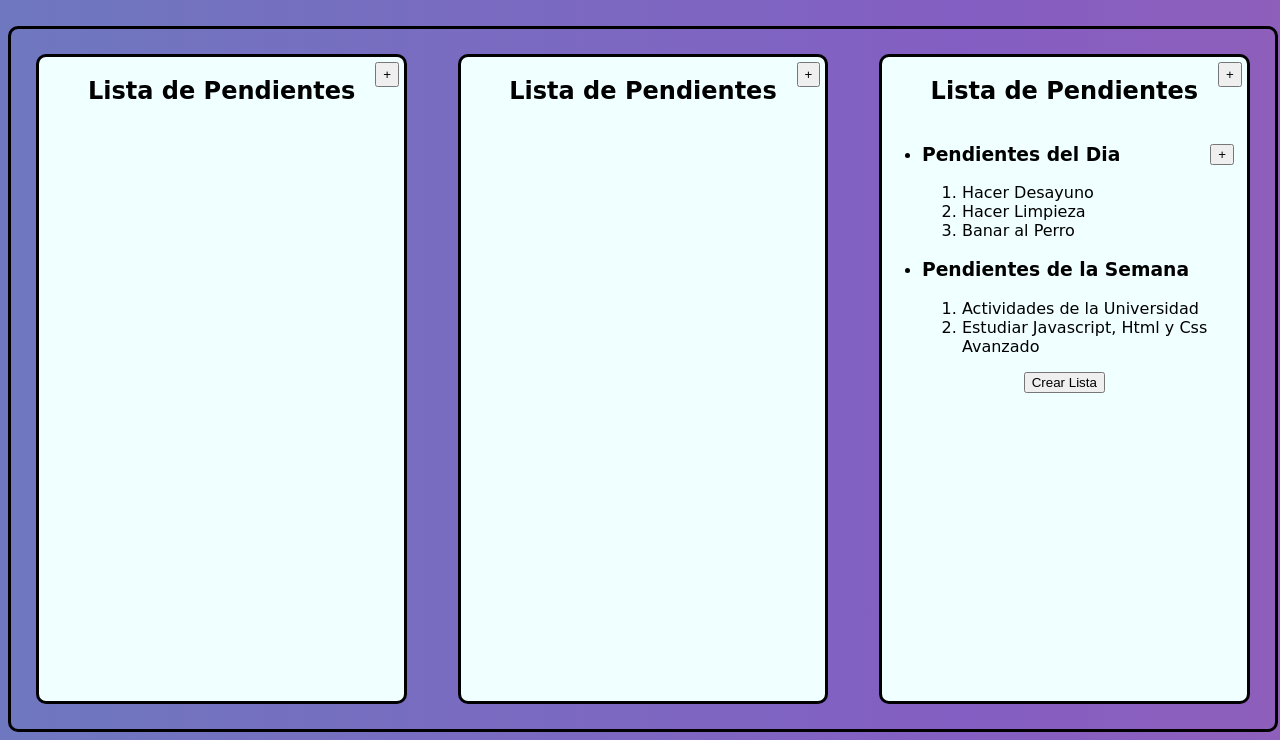
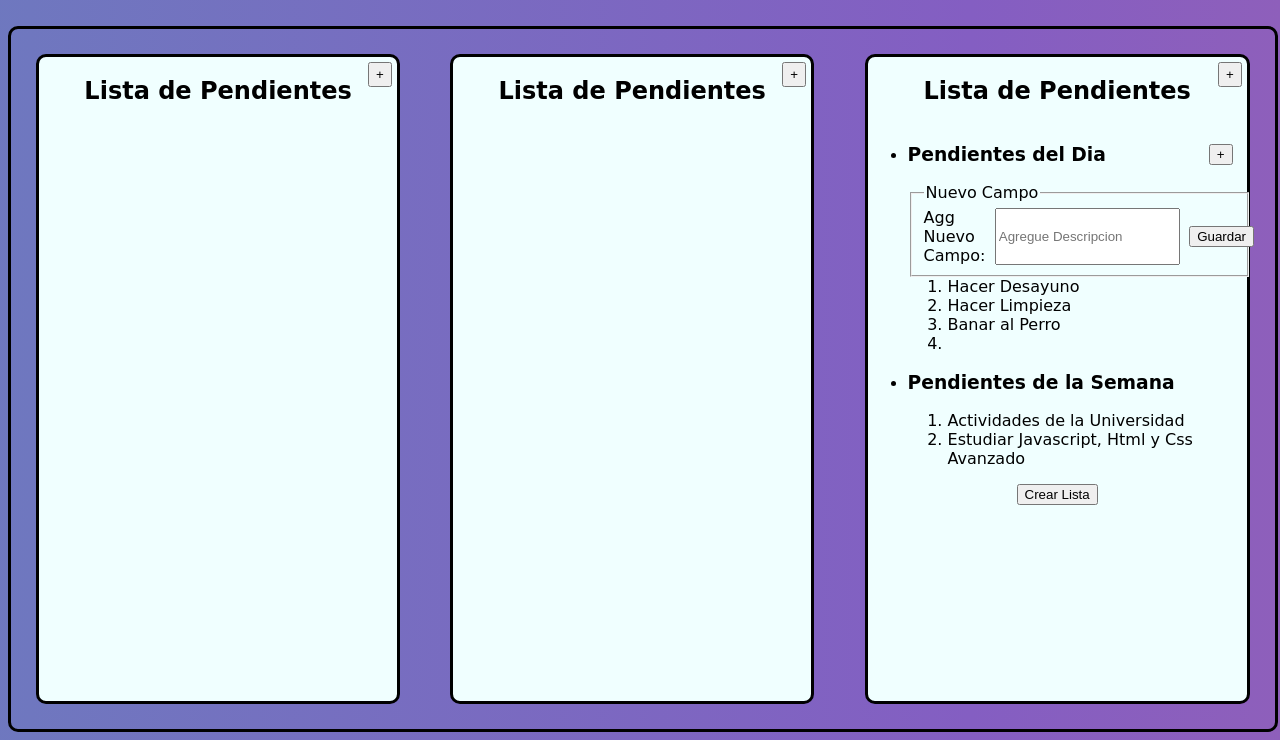
Before and after one commit to AlexMielno/Visual-Studio-Code, a website: page Proyectos de Aprendizaje/P1/Portada.html in a window 1280 px wide. Both pictures are taken after a click on the button "Crear Lista". Shown: the part 148-888 px from the top of the page. Drawn offline with Linux system fonts and the light colour scheme.

Commit message:
11-09-2026

```diff
--- a/Proyectos de Aprendizaje/P1/Portada.html
+++ b/Proyectos de Aprendizaje/P1/Portada.html
@@ -31,13 +31,16 @@
 <button class="agg">+</button>
 </div>
 
-<ul><button id="Button1" class="aggSubTitulo"> + </button>
+<ul><button id="Button1" class="aggSubTitulo" type="button"> + </button>
     <li id="element1"> <h3>Pendientes del Dia</h3>
 
-<form id:"form1" class="invisible">
+<form id="form1" class="invisible">
     <fieldset>
         <legend>Nuevo Campo</legend>
+       <div id="contenedor1">
     <label for="nuevoCampo">Agg Nuevo Campo: </label> <input id="nuevoCampo" placeholder="Agregue Descripcion">
+    <button id="guardar1" type="button">Guardar</button>
+    </div>
     </fieldset>
 </form>
 
--- a/Proyectos de Aprendizaje/P1/process.js
+++ b/Proyectos de Aprendizaje/P1/process.js
@@ -8,16 +8,16 @@
 function crearListaSecundaria(id){
 const padre=document.querySelector(id)
 const ol= document.createElement("ol");
-ol.textContent="prueba exitosa ol";
+ol.textContent="prueba exitosa";
 padre.appendChild(ol);
 }
 
 function crearElemento(id){
 const padre=document.querySelector(id)
 const li= document.createElement("li");
-li.textContent="prueba exitosa li";
+li.textContent=document.querySelector("#nuevoCampo").value;
 padre.appendChild(li);
-
+formularioVisible();
 }
 
 class Lista{
@@ -25,15 +25,14 @@
         id.this=id;
         nivel.this=nivel;
     }
-
-
-}
+    }
 
 function formularioVisible(){
 const formulario=document.querySelector("#form1");
-
-formulario.classList.
+formulario.classList.toggle("visible");
 }
 
 const Botton1 = document.querySelector("#Button1");
-Botton1.addEventListener("click", ()=>formularioVisible);
+Botton1.addEventListener("click", formularioVisible);
+
+document.querySelector("#guardar1").addEventListener("click",()=>crearElemento("#second1"));
--- a/Proyectos de Aprendizaje/P1/style.css
+++ b/Proyectos de Aprendizaje/P1/style.css
@@ -78,10 +78,14 @@
 }
 
 .invisible{
-  visibility: hidden;
-position: absolute;
+  display: none;
 }
 .visible{
-    visibility: visible;
-    position: relative;
+    display: block;
 }
+
+#contenedor1{
+    display: flex;
+    flex-direction:row;
+    gap:3%;
+}
```
